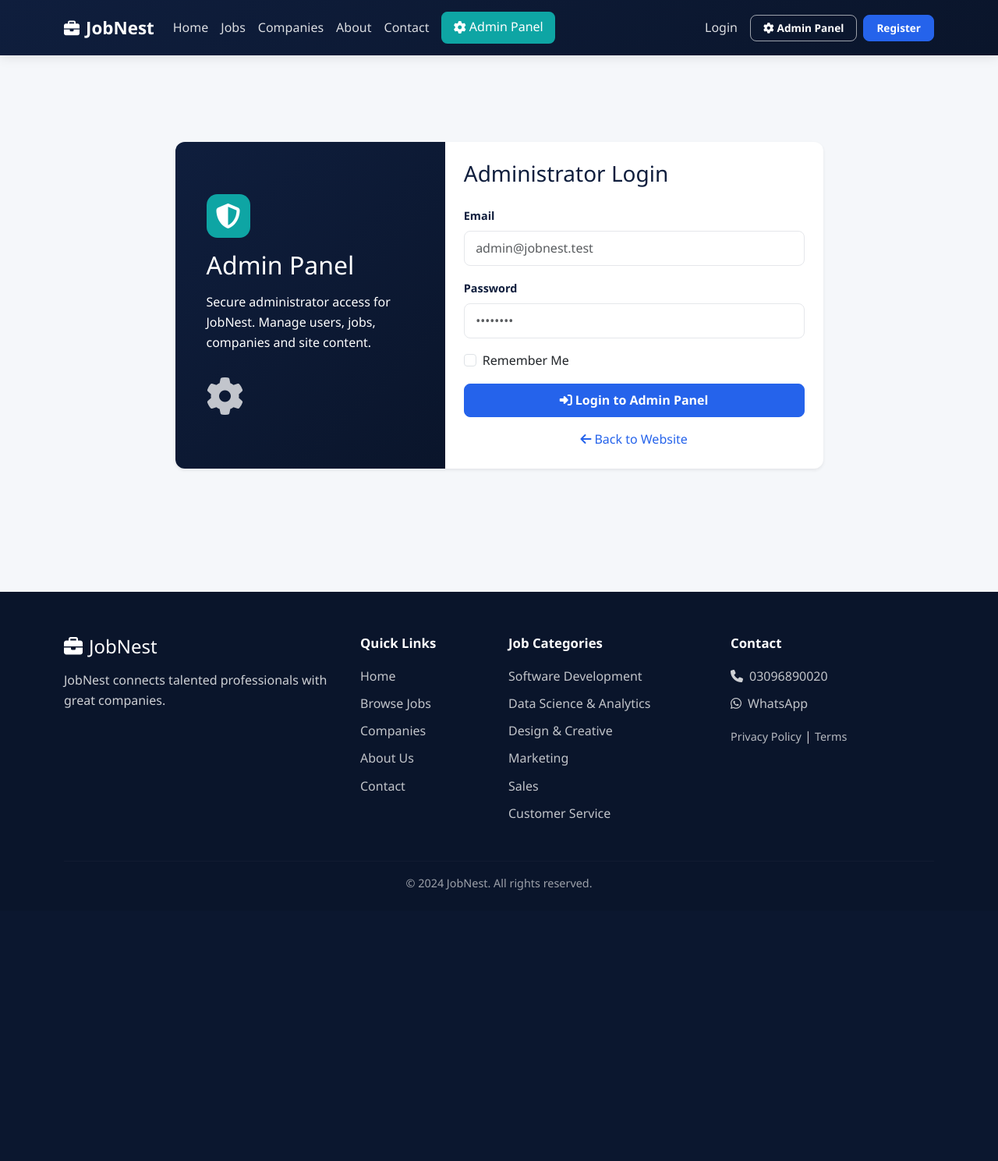
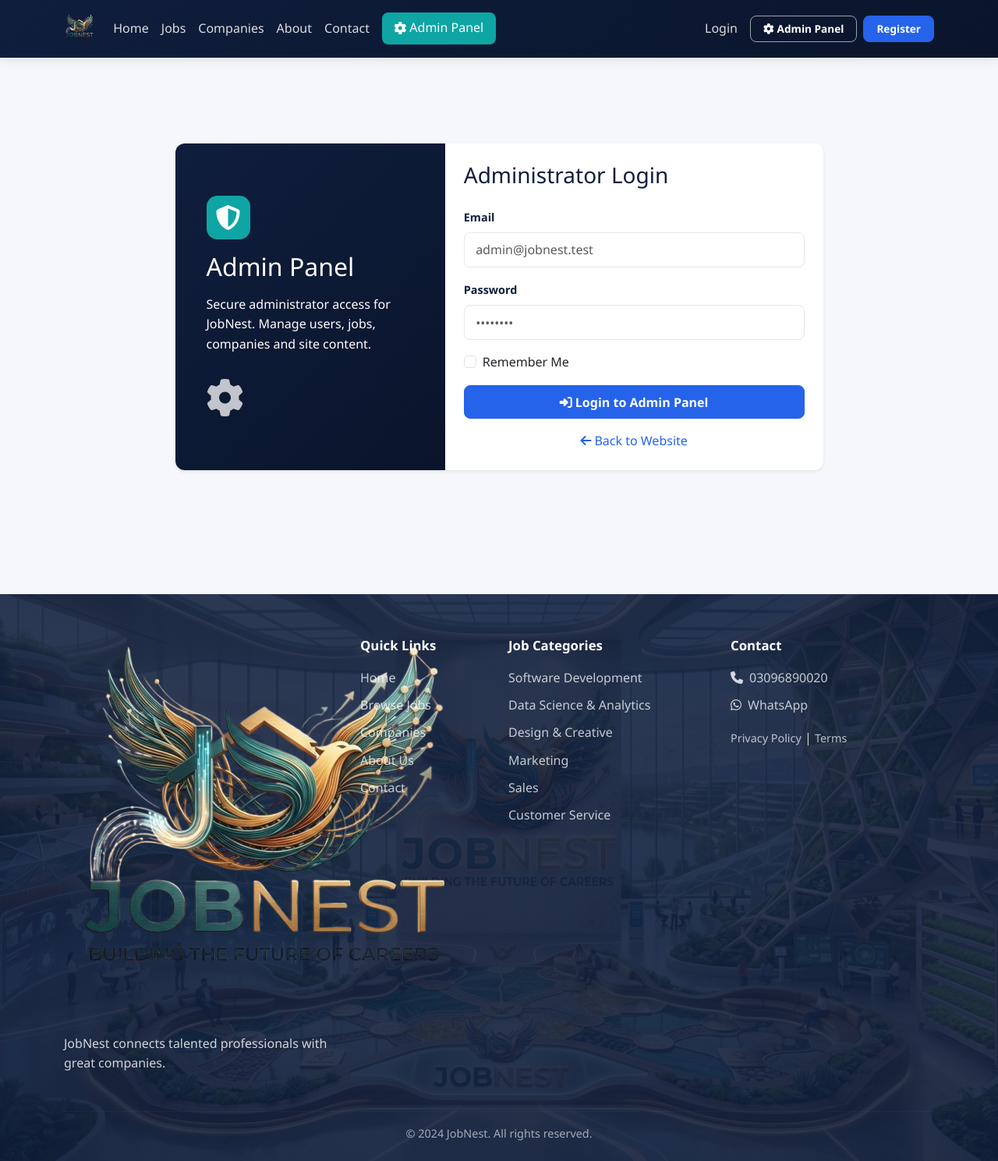
Before and after one commit to wdevelopment54-art/jobnesttt, a Flask app: page /admin/login in a window 1280 px wide. Shown: the whole page at 78% size. Before the commit the page ends 1142 px from the top, so only its background shows below. Run offline with Flask 3, Linux system fonts and the light colour scheme.

Commit message:
Add default logo/footer/hero banner fallbacks so images show on fresh deploy

```diff
--- a/templates/home.html
+++ b/templates/home.html
@@ -4,7 +4,7 @@
 {% block content %}
 {% if settings.show_hero %}
 <!-- Hero -->
-<section class="hero" {% if settings.hero_background %}style="background-image: linear-gradient(rgba(20,40,80,0.65), rgba(20,40,80,0.65)), url('{{ url_for('static', filename=settings.hero_background) }}'); background-size: cover; background-position: center;"{% endif %}>
+<section class="hero" {% if settings.hero_background %}style="background-image: linear-gradient(rgba(20,40,80,0.65), rgba(20,40,80,0.65)), url('{{ url_for('static', filename=settings.hero_background) }}'); background-size: cover; background-position: center;"{% else %}style="background-image: linear-gradient(rgba(20,40,80,0.65), rgba(20,40,80,0.65)), url('{{ url_for('static', filename='uploads/banners/header banner.webp') }}'); background-size: cover; background-position: center;"{% endif %}>
     <div class="container">
         <div class="row align-items-center">
             <div class="col-lg-8 mx-auto text-center">
--- a/templates/partials/footer.html
+++ b/templates/partials/footer.html
@@ -1,4 +1,4 @@
-<footer class="site-footer"{% if settings and settings.footer_background %} style="background-image: linear-gradient(rgba(15,30,60,0.88), rgba(15,30,60,0.88)), url('{{ url_for('static', filename=settings.footer_background) }}'); background-size: cover; background-position: center;"{% endif %}>
+<footer class="site-footer"{% if settings and settings.footer_background %} style="background-image: linear-gradient(rgba(15,30,60,0.88), rgba(15,30,60,0.88)), url('{{ url_for('static', filename=settings.footer_background) }}'); background-size: cover; background-position: center;"{% else %} style="background-image: linear-gradient(rgba(15,30,60,0.88), rgba(15,30,60,0.88)), url('{{ url_for('static', filename='banners/footer banner.webp') }}'); background-size: cover; background-position: center;"{% endif %}>
     <div class="container">
         <div class="row g-4">
             <div class="col-lg-4 col-md-6">
@@ -6,7 +6,7 @@
                     {% if settings and settings.logo %}
                         <img src="{{ url_for('static', filename=settings.logo) }}" alt="{{ settings.site_name }}" class="footer-logo mb-3">
                     {% else %}
-                        <h4 class="text-white mb-3"><i class="fas fa-briefcase me-2"></i>{{ settings.site_name if settings else 'JobNest' }}</h4>
+                        <img src="{{ url_for('static', filename='logos/jobnest_logo-removebg-preview.png') }}" alt="{{ settings.site_name if settings else 'JobNest' }}" class="footer-logo mb-3">
                     {% endif %}
                     <p class="footer-desc">{{ settings.footer_description if settings else 'Find your dream job with JobNest.' }}</p>
                     <div class="social-links">
--- a/templates/partials/navbar.html
+++ b/templates/partials/navbar.html
@@ -4,7 +4,7 @@
             {% if settings and settings.logo %}
                 <img src="{{ url_for('static', filename=settings.logo) }}" alt="{{ settings.site_name }}" class="brand-logo">
             {% else %}
-                <i class="fas fa-briefcase me-2"></i><span class="brand-text">{{ settings.site_name if settings else 'JobNest' }}</span>
+                <img src="{{ url_for('static', filename='logos/jobnest_logo-removebg-preview.png') }}" alt="{{ settings.site_name if settings else 'JobNest' }}" class="brand-logo">
             {% endif %}
         </a>
         <button class="navbar-toggler" type="button" data-bs-toggle="collapse" data-bs-target="#mainNav">
```
Also changed, not shown: models/__init__.py (+4 -4 lines).
